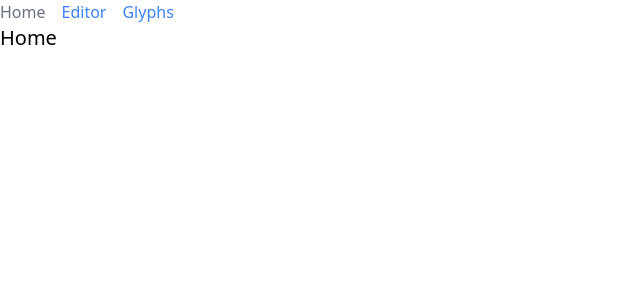
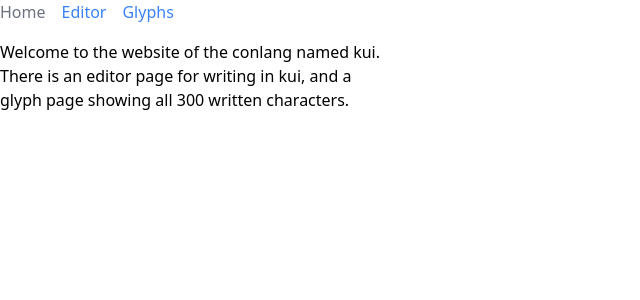
Before and after one commit to mendelbrot/tokui, a React (Create React App) app: page / in a window 1280 px wide. Shown: the top 300 px of the page, without its empty margins (0-640 px from the left). Built offline with nearby package versions, Linux system fonts and the light colour scheme.

Commit message:
updated readme and homepage

```diff
--- a/src/pages/editor.jsx
+++ b/src/pages/editor.jsx
@@ -67,7 +67,6 @@ function Editor() {
 
   return (
     <div>
-      <h1 className='mb-6 text-xl'>Editor</h1>
       <div className='grid grid-rows-4 justify-items-center'>
         <div className='border-2 rounded-lg p-2 m-2 row-span-3'>
           <Display text={text} />
--- a/src/pages/home.jsx
+++ b/src/pages/home.jsx
@@ -1,7 +1,7 @@
 function Home() {
   return (
-    <div>
-      <h1 className='mb-6 text-xl'>Home</h1>
+    <div className='w-96 mt-4'>
+      <p>Welcome to the website of the conlang named kui.  There is an editor page for writing in kui, and a glyph page showing all 300 written characters.</p>
     </div>
   )
 }
```
Also changed, not shown: 1 other file (tests, documents, lock files or other folders).
